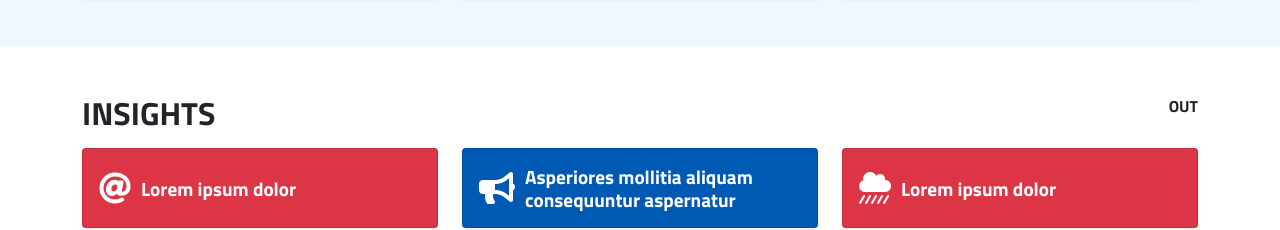
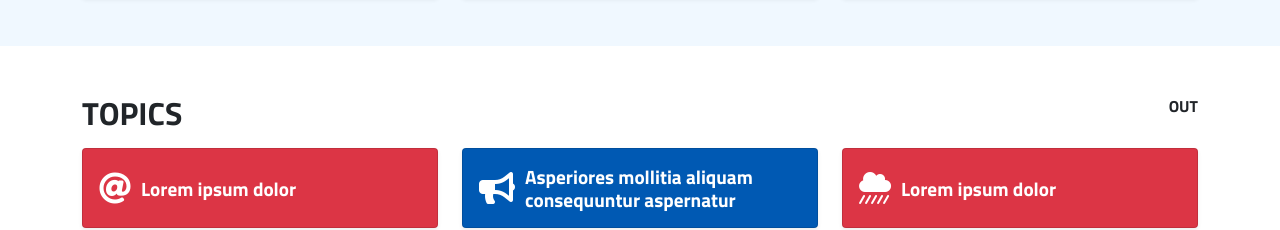
Before and after one commit to Lowell130/pa-components, a plain HTML site: page index.html in a window 1280 px wide. Shown: the part 1172-1402 px from the top of the page. Drawn offline with nearby package versions, Linux system fonts and the light colour scheme.

Commit message:
Update index.html

```diff
--- a/index.html
+++ b/index.html
@@ -337,7 +337,7 @@
             <div class="container-lg px-0">
                 <div class="row">
                     <div class="col">
-                        <h2 class="title-section">Insights</h2>
+                        <h2 class="title-section">Topics</h2>
                     </div>
                     <div class="col clearfix">
                         <span class="title-section d-flex justify-content-end">
```
